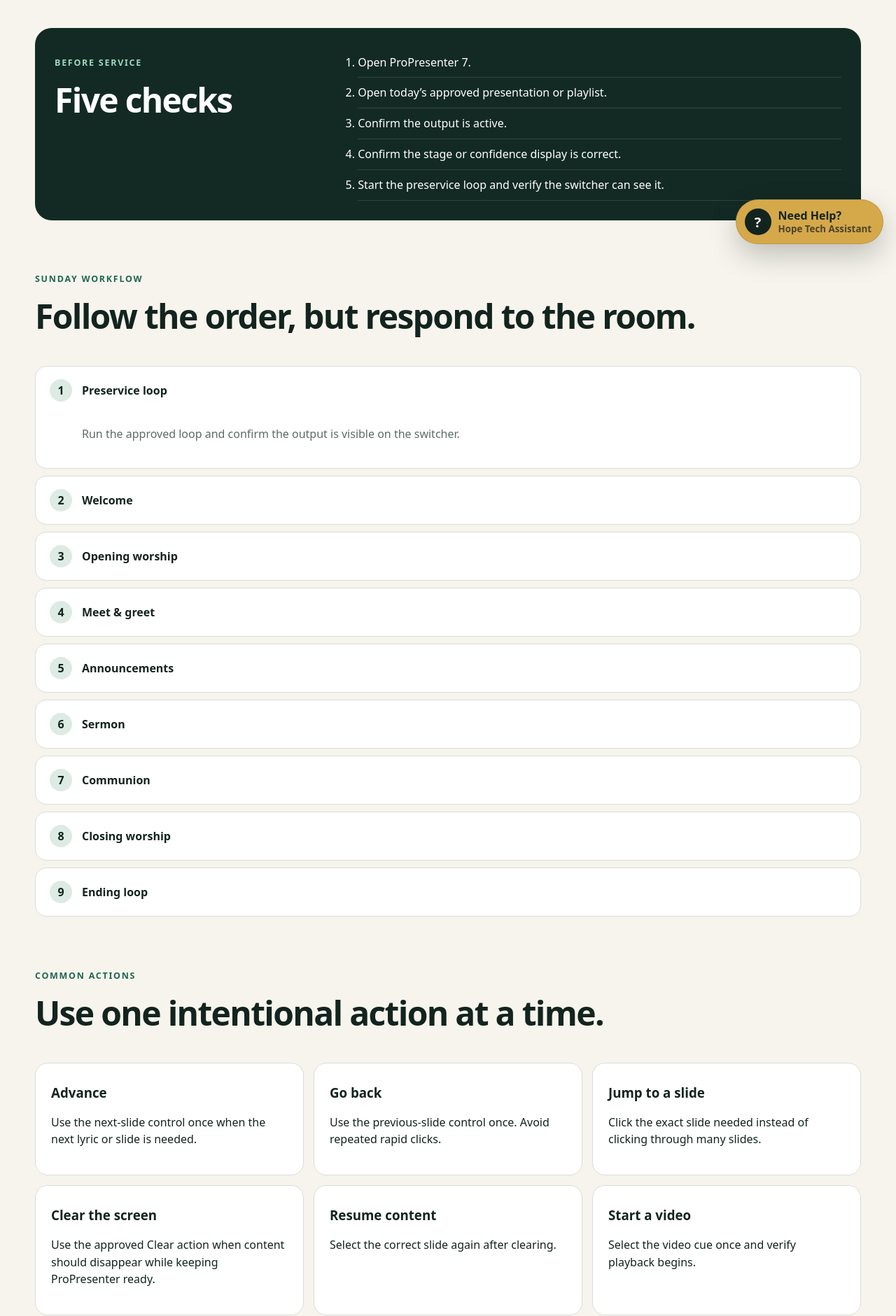
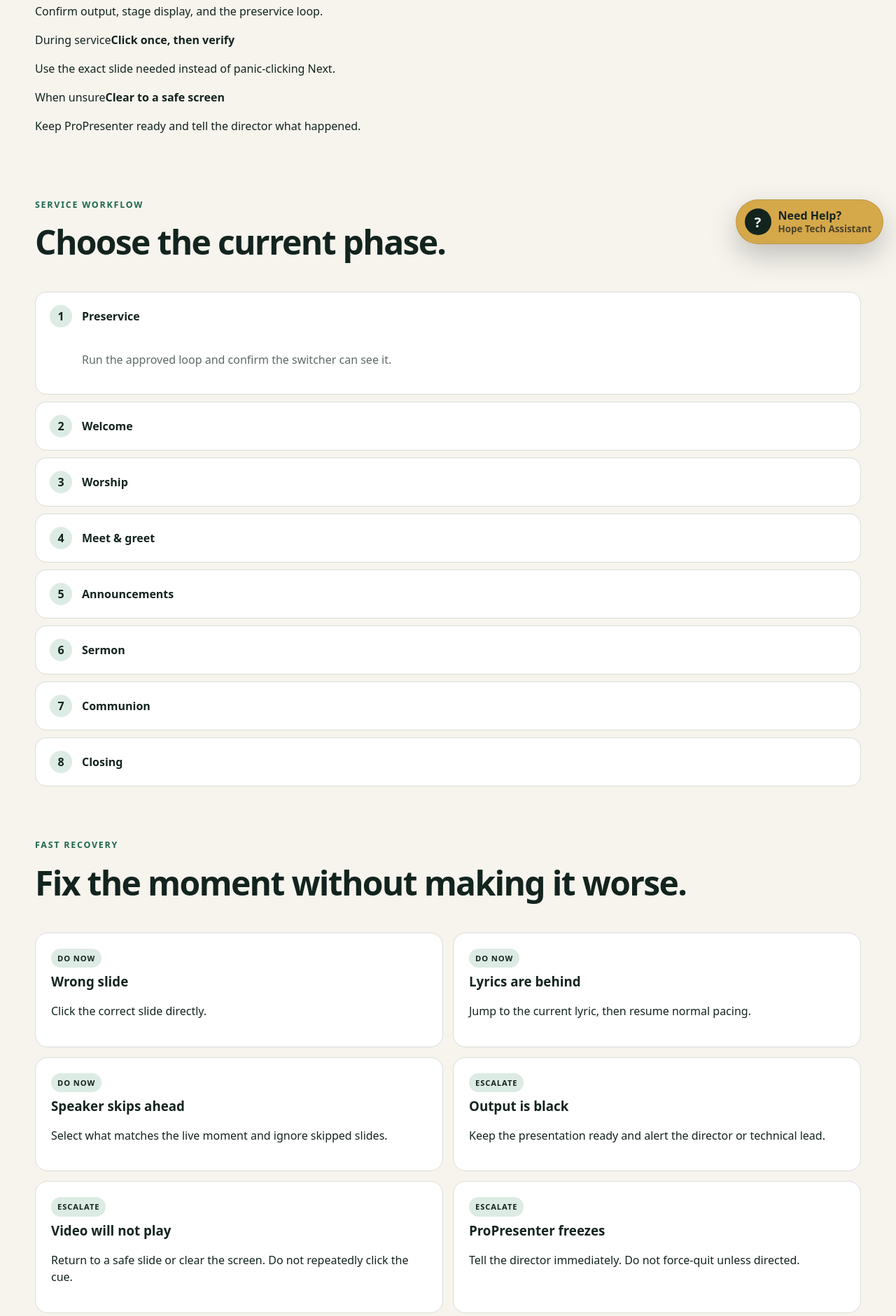
Before and after one commit to skramer00/Hope-tech, a Next.js app: page /propresenter in a window 1280 px wide. Shown: the part 433-2314 px from the top of the page at 70% size. Built offline with nearby package versions, Linux system fonts and the light colour scheme.

Commit message:
Refresh ProPresenter guide for quick mobile use

```diff
--- a/src/app/propresenter/page.tsx
+++ b/src/app/propresenter/page.tsx
@@ -2,46 +2,40 @@ import Link from "next/link";
 import "./propresenter.css";
 
 const workflow = [
-  ["Preservice loop", "Run the approved loop and confirm the output is visible on the switcher."],
-  ["Welcome", "Stay on the loop until cued, then clear or advance to the requested content."],
-  ["Opening worship", "Follow the worship leader, not just the planned order. Hold the current lyric until the next phrase begins."],
-  ["Meet & greet", "Clear lyrics unless directed otherwise. Prepare announcements or the next service item."],
-  ["Announcements", "Select each announcement slide when cued. Do not rush ahead."],
-  ["Sermon", "Follow scripture, quotes, and sermon slides. If the speaker skips ahead, jump directly to the correct slide."],
-  ["Communion", "Use only the approved lyrics, scripture, or holding background for this segment."],
-  ["Closing worship", "Return to lyric-following mode and stay with the worship leader."],
-  ["Ending loop", "Start the ending loop, confirm it is visible, and leave the presentation ready for the next service."]
+  ["Preservice", "Run the approved loop and confirm the switcher can see it."],
+  ["Welcome", "Stay on the loop until cued, then clear or select the requested content."],
+  ["Worship", "Follow the worship leader. Hold each lyric until the next phrase begins."],
+  ["Meet & greet", "Clear lyrics and prepare announcements or the next service item."],
+  ["Announcements", "Select each slide when cued. Do not rush ahead."],
+  ["Sermon", "Follow the speaker. Jump directly to the current scripture, quote, or slide when the order changes."],
+  ["Communion", "Use only the approved scripture, lyrics, or holding background."],
+  ["Closing", "Return to lyric-following mode, then start the ending loop when cued."]
 ];
 
-const actions = [
-  ["Advance", "Use the next-slide control once when the next lyric or slide is needed."],
-  ["Go back", "Use the previous-slide control once. Avoid repeated rapid clicks."],
-  ["Jump to a slide", "Click the exact slide needed instead of clicking through many slides."],
-  ["Clear the screen", "Use the approved Clear action when content should disappear while keeping ProPresenter ready."],
-  ["Resume content", "Select the correct slide again after clearing."],
-  ["Start a video", "Select the video cue once and verify playback begins."],
-  ["Stop a video", "Use the approved stop or clear control, then prepare the next slide or loop."]
-];
-
-const issues = [
-  ["Wrong slide is showing", "Click the correct slide directly. Do not rapidly click Next trying to catch up."],
-  ["Lyrics are behind", "Stay calm and jump to the current lyric. Then resume normal pacing."],
-  ["The pastor skipped slides", "Select the slide matching what is being discussed now. Ignore skipped slides."],
-  ["Output is black", "Keep working on the operator screen, confirm the correct presentation is open, and alert the director or technical lead."],
-  ["Video will not play", "Do not repeatedly click it. Return to a safe slide or clear screen and alert the technical lead."],
-  ["ProPresenter freezes", "Do not force-quit during a live moment unless directed. Tell the director and technical lead immediately."]
+const recovery = [
+  ["Wrong slide", "Click the correct slide directly."],
+  ["Lyrics are behind", "Jump to the current lyric, then resume normal pacing."],
+  ["Speaker skips ahead", "Select what matches the live moment and ignore skipped slides."],
+  ["Output is black", "Keep the presentation ready and alert the director or technical lead."],
+  ["Video will not play", "Return to a safe slide or clear the screen. Do not repeatedly click the cue."],
+  ["ProPresenter freezes", "Tell the director immediately. Do not force-quit unless directed."]
 ];
 
 export default function ProPresenterPage(){return <div className="wrap section pp-page">
-  <div className="page-heading"><div><p className="eyebrow">ProPresenter 7</p><h1>Keep the congregation with the service.</h1><p className="lead">Run the already-configured presentation, follow the live moment, and recover without panic-clicking.</p></div><Link className="button primary" href="/propresenter/live">Enter Live Mode</Link></div>
+  <header className="pp-hero">
+    <div><p className="eyebrow">ProPresenter</p><h1>Follow the live moment.</h1><p className="lead">Run the prepared service, stay with the speaker or worship leader, and recover with one intentional action.</p></div>
+    <div className="pp-actions"><Link className="button primary" href="/propresenter/live">Live Service Mode</Link><a className="button secondary" href="#workflow">Service Workflow</a></div>
+  </header>
 
-  <section className="pp-quick"><div><p className="eyebrow">Before service</p><h2>Five checks</h2></div><ol><li>Open ProPresenter 7.</li><li>Open today’s approved presentation or playlist.</li><li>Confirm the output is active.</li><li>Confirm the stage or confidence display is correct.</li><li>Start the preservice loop and verify the switcher can see it.</li></ol></section>
+  <section className="pp-summary" aria-label="ProPresenter quick reference">
+    <article><span>Before service</span><strong>Open today’s presentation</strong><p>Confirm output, stage display, and the preservice loop.</p></article>
+    <article><span>During service</span><strong>Click once, then verify</strong><p>Use the exact slide needed instead of panic-clicking Next.</p></article>
+    <article><span>When unsure</span><strong>Clear to a safe screen</strong><p>Keep ProPresenter ready and tell the director what happened.</p></article>
+  </section>
 
-  <section className="subsection"><p className="eyebrow">Sunday workflow</p><h2>Follow the order, but respond to the room.</h2><div className="pp-timeline">{workflow.map(([name,body],i)=><details key={name} open={i===0}><summary><span>{i+1}</span><strong>{name}</strong></summary><p>{body}</p></details>)}</div></section>
+  <section className="subsection pp-workflow-section" id="workflow"><p className="eyebrow">Service workflow</p><h2>Choose the current phase.</h2><div className="pp-timeline">{workflow.map(([name,body],i)=><details key={name} open={i===0}><summary><span>{i+1}</span><strong>{name}</strong></summary><p>{body}</p></details>)}</div></section>
 
-  <section className="subsection"><p className="eyebrow">Common actions</p><h2>Use one intentional action at a time.</h2><div className="pp-card-grid">{actions.map(([title,body])=><article key={title}><h3>{title}</h3><p>{body}</p></article>)}</div></section>
+  <section className="subsection"><p className="eyebrow">Fast recovery</p><h2>Fix the moment without making it worse.</h2><div className="pp-issue-grid">{recovery.map(([title,body],i)=><article key={title}><span>{i<3?"Do now":"Escalate"}</span><h3>{title}</h3><p>{body}</p></article>)}</div></section>
 
-  <section className="subsection"><p className="eyebrow">Fast recovery</p><h2>When something goes wrong</h2><div className="pp-issue-grid">{issues.map(([title,body],i)=><article key={title}><span>{i<3?"Volunteer safe":"Escalate"}</span><h3>{title}</h3><p>{body}</p></article>)}</div></section>
-
-  <div className="danger"><strong>Do not change:</strong> screen configuration, output routing, audience/stage display setup, resolutions, themes, or system preferences during a service unless authorized.</div>
+  <section className="pp-boundary"><strong>Do not change during a service:</strong><span>output routing, screen configuration, audience or stage-display setup, resolutions, themes, or system preferences.</span></section>
 </div>}
```
